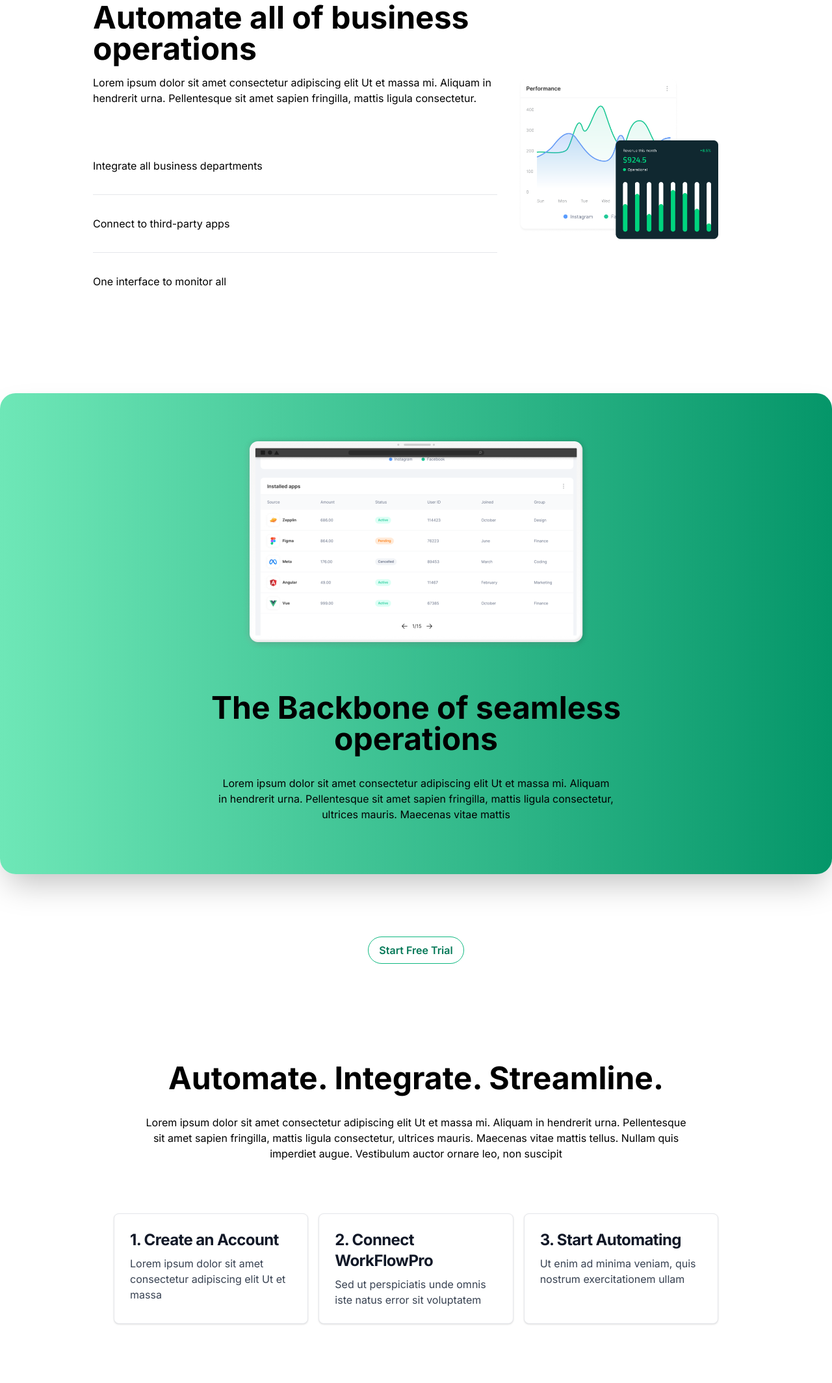
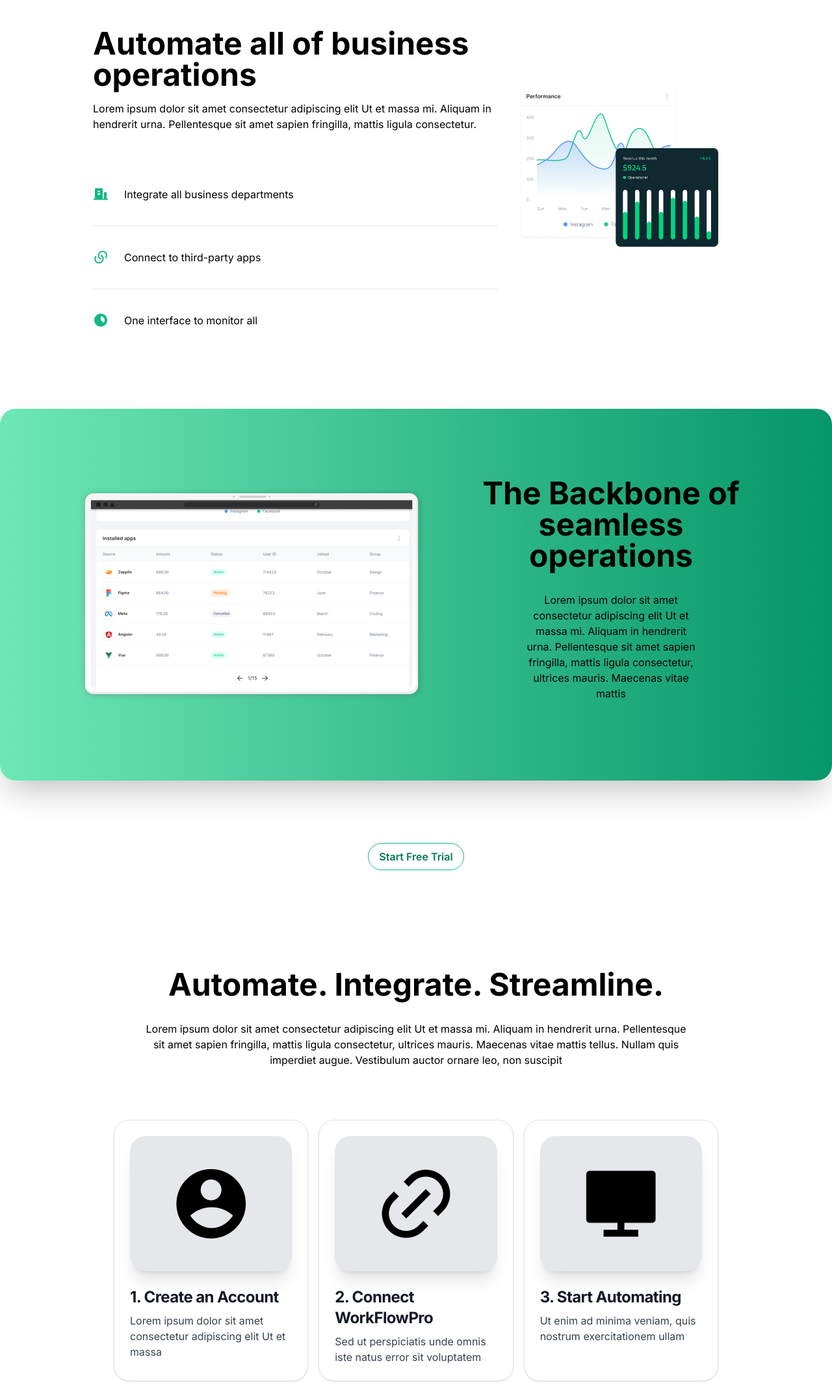
Before and after one commit to Amir-ZoghiPeyman/Enghelabmft-projects, a website: page mid-term-project/src/index.html in a window 1280 px wide. Shown: the part 1564-3692 px from the top of the page at 65% size. Drawn offline with nearby package versions, Linux system fonts and the light colour scheme.

Commit message:
some styles added

```diff
--- a/mid-term-project/src/index.html
+++ b/mid-term-project/src/index.html
@@ -12,6 +12,12 @@
     <link
       href="https://fonts.googleapis.com/css2?family=Inter:ital,opsz,wght@0,14..32,100..900;1,14..32,100..900&display=swap"
       rel="stylesheet"
+    />
+
+    <!-- Icons -->
+    <link
+      rel="stylesheet"
+      href="https://cdn.jsdelivr.net/npm/remixicon@4.3.0/fonts/remixicon.min.css"
     />
 
     <!-- Main CSS -->
@@ -184,7 +190,7 @@
         <div class="flex flex-col items-center justify-center p-8 lg:order-1">
           <img src="assets/images/Group-2289-1.png" alt="" />
         </div>
-        <div>
+        <div class="my-10">
           <div>
             <h2 class="text-5xl font-bold flex text-start mt-10">
               Automate all of business operations
@@ -196,11 +202,20 @@
             </p>
           </div>
           <div>
-            <span class="flex my-6">Integrate all business departments</span>
+            <div class="flex items-center">
+              <i class="ri-building-fill text-2xl text-emerald-500 mr-6"></i>
+              <span>Integrate all business departments</span>
+            </div>
             <hr class="h-px my-8 bg-gray-200 border-0 dark:bg-gray-700" />
-            <span class="flex my-6">Connect to third-party apps</span>
+            <div class="flex items-center">
+              <i class="ri-links-line text-2xl text-emerald-500 mr-6"></i>
+              <span>Connect to third-party apps</span>
+            </div>
             <hr class="h-px my-8 bg-gray-200 border-0 dark:bg-gray-700" />
-            <span class="flex mt-6 mb-20">One interface to monitor all</span>
+            <div class="flex items-center">
+              <i class="ri-progress-3-fill text-2xl text-emerald-500 mr-6"></i>
+              <span>One interface to monitor all</span>
+            </div>
           </div>
         </div>
       </div>
@@ -208,10 +223,14 @@
 
     <!-- First Banner -->
     <div
-      class="flex flex-col items-center justify-center rounded-3xl shadow-2xl bg-gradient-to-r from-emerald-300 to-emerald-600"
+      class="flex flex-col items-center justify-center lg:grid grid-cols-2 lg:p-10 rounded-3xl shadow-2xl bg-gradient-to-r from-emerald-300 to-emerald-600"
     >
-      <img src="assets/images/Browser-Desktop.png" class="mt-16" alt="" />
-      <div class="mx-10 lg:mx-52">
+      <img
+        src="assets/images/Browser-Desktop.png"
+        class="mt-16 lg:m-20"
+        alt=""
+      />
+      <div class="mx-10">
         <h2
           class="text-5xl font-bold flex flex-col items-center justify-center p-8 mt-8 text-center"
         >
@@ -258,8 +277,13 @@
 
         <div class="my-20 mx-10 lg:mx-40 grid lg:grid-cols-3 gap-4">
           <div
-            class="block w-full p-6 bg-white border border-gray-200 rounded-lg shadow hover:bg-gray-100 dark:bg-gray-800 dark:border-gray-700 dark:hover:bg-gray-700"
+            class="block w-full p-6 bg-white border border-gray-200 rounded-3xl shadow hover:bg-gray-100 dark:bg-gray-800 dark:border-gray-700 dark:hover:bg-gray-700"
           >
+            <div class="flex flex-col justify-center text-center">
+              <i
+                class="ri-account-circle-fill bg-gray-200 text-9xl rounded-3xl shadow-xl mb-6 w-full py-10"
+              ></i>
+            </div>
             <h5
               class="flex text-start mb-2 text-2xl font-bold tracking-tight text-gray-900 dark:text-white"
             >
@@ -272,8 +296,13 @@
             </p>
           </div>
           <div
-            class="block w-full p-6 bg-white border border-gray-200 rounded-lg shadow hover:bg-gray-100 dark:bg-gray-800 dark:border-gray-700 dark:hover:bg-gray-700"
+            class="block w-full p-6 bg-white border border-gray-200 rounded-3xl shadow hover:bg-gray-100 dark:bg-gray-800 dark:border-gray-700 dark:hover:bg-gray-700"
           >
+            <div class="flex flex-col justify-center text-center">
+              <i
+                class="ri-link bg-gray-200 text-9xl rounded-3xl shadow-xl mb-6 w-full py-10"
+              ></i>
+            </div>
             <h5
               class="flex text-start mb-2 text-2xl font-bold tracking-tight text-gray-900 dark:text-white"
             >
@@ -286,8 +315,13 @@
             </p>
           </div>
           <div
-            class="block w-full p-6 bg-white border border-gray-200 rounded-lg shadow hover:bg-gray-100 dark:bg-gray-800 dark:border-gray-700 dark:hover:bg-gray-700"
+            class="block w-full p-6 bg-white border border-gray-200 rounded-3xl shadow hover:bg-gray-100 dark:bg-gray-800 dark:border-gray-700 dark:hover:bg-gray-700"
           >
+            <div class="flex flex-col justify-center text-center">
+              <i
+                class="ri-computer-fill bg-gray-200 text-9xl rounded-3xl shadow-xl mb-6 w-full py-10"
+              ></i>
+            </div>
             <h5
               class="flex text-start mb-2 text-2xl font-bold tracking-tight text-gray-900 dark:text-white"
             >
@@ -450,7 +484,9 @@
     </div>
 
     <!-- Second Banner -->
-    <div class="bg-gradient-to-r from-emerald-300 to-emerald-600">
+    <div
+      class="rounded-3xl shadow-2xl bg-gradient-to-r from-emerald-300 to-emerald-600"
+    >
       <div class="mx-10 lg:mx-40 p-6">
         <h2
           class="text-5xl font-bold flex flex-col items-center justify-center p-8 mt-14 text-center"
@@ -466,21 +502,27 @@
         </p>
         <div class="lg:grid grid-cols-2 container mx-auto">
           <div>
+            <div class="flex text-center">
+              <i class="ri-arrow-right-s-line text-4xl"></i>
               <h3
                 class="text-3xl font-semibold flex flex-col items-start justify-center text-start"
               >
                 250+
               </h3>
+            </div>
             <p class="flex flex-col items-start justify-center text-start mb-8">
               Ut enim ad minima veniam, quis nostrum exercitationem ullam
             </p>
           </div>
           <div>
+            <div class="flex text-center">
+              <i class="ri-arrow-right-s-line text-4xl"></i>
               <h3
                 class="text-3xl font-semibold flex flex-col items-start justify-center text-start"
               >
                 90%
               </h3>
+            </div>
             <p
               class="flex flex-col items-start justify-center text-start mb-12"
             >
@@ -489,26 +531,33 @@
             </p>
           </div>
           <div>
+            <div class="flex text-center">
+              <i class="ri-arrow-right-s-line text-4xl"></i>
               <h3
                 class="text-3xl font-semibold flex flex-col items-start justify-center text-start"
               >
                 1.5M+
               </h3>
+            </div>
             <p class="flex flex-col items-start justify-center text-start mb-8">
               Lorem, ipsum dolor sit amet consectetur adipisicing elit.
               Mollitia, optio!
             </p>
           </div>
           <div>
+            <div class="flex text-center">
+              <i class="ri-arrow-right-s-line text-4xl"></i>
               <h3
                 class="text-3xl font-semibold flex flex-col items-start justify-center text-start"
               >
                 20+
               </h3>
+            </div>
             <p
-              class="flex flex-col items-start justify-center text-start mb-12"
+              class="flex flex-col items-start justify-center text-start mb-20"
             >
-              Lorem ipsum dolor sit amet consectetur, adipisicing elit. Eum elit.
+              Lorem ipsum dolor sit amet consectetur, adipisicing elit. Eum
+              elit.
             </p>
           </div>
         </div>
```
Also changed, not shown: mid-term-project/src/assets/css/output.css. Lines whose indentation alone changed are shown as unchanged.
